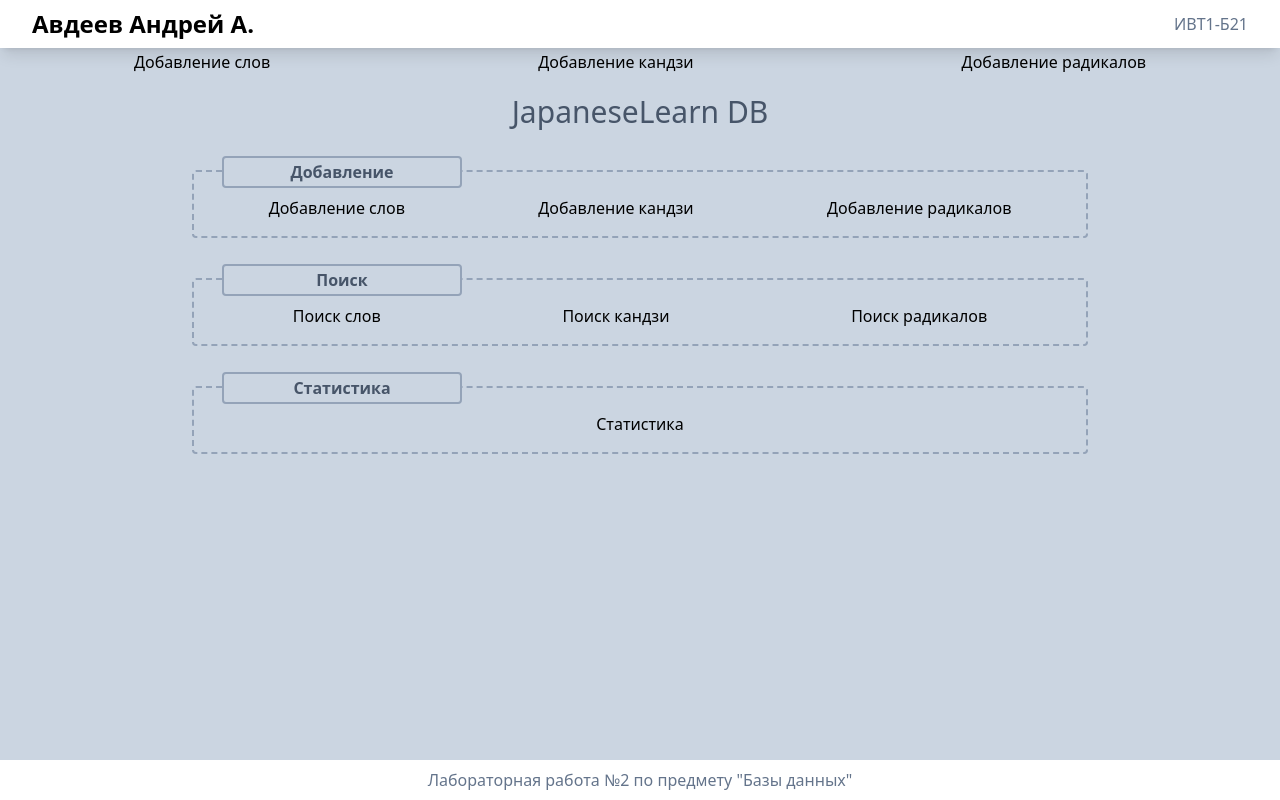
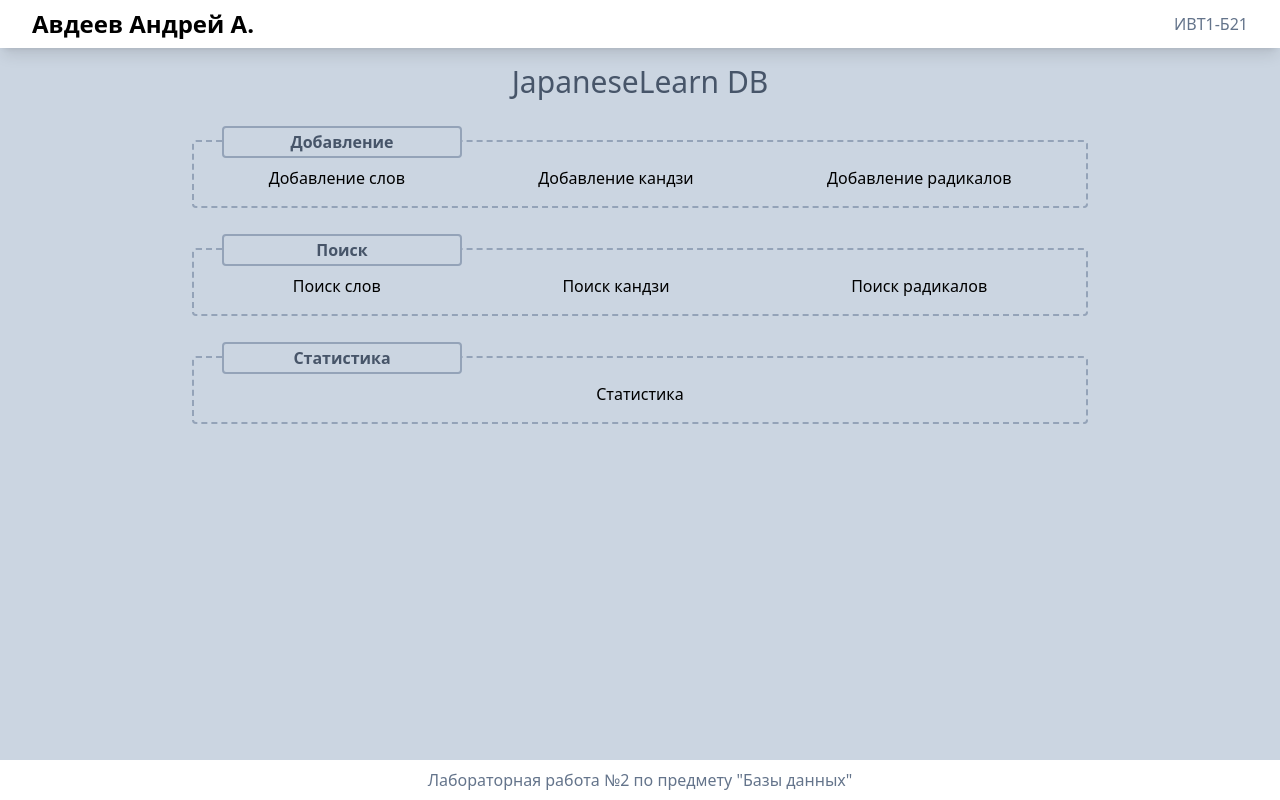
Before and after one commit to fekoneko/japanese-learn-db-manager, a Next.js app: page / in a window 1280 px wide. Built offline with nearby package versions, Linux system fonts and the light colour scheme.

Commit message:
enhanced navbar

```diff
--- /dev/null
+++ b/src/app/add/layout.tsx
@@ -0,0 +1,34 @@
+import Navigation, { NavigationLinkInfo } from '@/components/Navigation';
+
+const linksInfo: NavigationLinkInfo[] = [
+  {
+    title: 'Добавление слов',
+    href: '/add/words',
+  },
+  {
+    title: 'Добавление кандзи',
+    href: '/add/kanji',
+  },
+  {
+    title: 'Добавление радикалов',
+    href: '/add/radicals',
+  },
+  {
+    title: 'Другие опции',
+    href: '/',
+    inactive: true,
+  },
+];
+
+interface AddPageLayoutProps {
+  children: React.ReactNode;
+}
+const AddPageLayout = ({ children }: AddPageLayoutProps) => {
+  return (
+    <div className="w-100 h-100 overflow-y-scroll">
+      <Navigation linksInfo={linksInfo} />
+      {children}
+    </div>
+  );
+};
+export default AddPageLayout;
--- a/src/app/layout.tsx
+++ b/src/app/layout.tsx
@@ -4,7 +4,6 @@ import Footer from '@/components/Footer';
 import { Slide, ToastContainer } from 'react-toastify';
 import '@/styles/globals.css';
 import 'react-toastify/dist/ReactToastify.css';
-import Navigation from '@/components/Navigation';
 
 export const metadata: Metadata = {
   title: 'Авдеев Андрей, ИВТ1-Б21',
@@ -19,8 +18,7 @@ const RootLayout = ({ children }: RootLayoutProps) => {
     <html lang="ru">
       <body className="min-h[360px] flex h-dvh w-screen min-w-[500px] flex-col bg-slate-300">
         <Header />
-        <Navigation />
-        <main className="grow overflow-y-scroll">{children}</main>
+        <main className="grow">{children}</main>
         <Footer />
         <ToastContainer
           position="bottom-center"
--- /dev/null
+++ b/src/app/search/layout.tsx
@@ -0,0 +1,34 @@
+import Navigation, { NavigationLinkInfo } from '@/components/Navigation';
+
+const linksInfo: NavigationLinkInfo[] = [
+  {
+    title: 'Поиск слов',
+    href: '/search/words',
+  },
+  {
+    title: 'Поиск кандзи',
+    href: '/search/kanji',
+  },
+  {
+    title: 'Поиск радикалов',
+    href: '/search/radicals',
+  },
+  {
+    title: 'Другие опции',
+    href: '/',
+    inactive: true,
+  },
+];
+
+interface AddPageLayoutProps {
+  children: React.ReactNode;
+}
+const SearchPageLayout = ({ children }: AddPageLayoutProps) => {
+  return (
+    <div className="w-100 h-100 overflow-y-scroll">
+      <Navigation linksInfo={linksInfo} />
+      {children}
+    </div>
+  );
+};
+export default SearchPageLayout;
--- a/src/components/Navigation.tsx
+++ b/src/components/Navigation.tsx
@@ -3,26 +3,16 @@
 import Link from 'next/link';
 import { usePathname } from 'next/navigation';
 
-interface LinkInfo {
+export interface NavigationLinkInfo {
   title: string;
   href: string;
+  inactive?: boolean;
 }
-const linksInfo: LinkInfo[] = [
-  {
-    title: 'Добавление слов',
-    href: '/add/words',
-  },
-  {
-    title: 'Добавление кандзи',
-    href: '/add/kanji',
-  },
-  {
-    title: 'Добавление радикалов',
-    href: '/add/radicals',
-  },
-];
 
-const Navigation = () => {
+interface NavigationProps {
+  linksInfo: NavigationLinkInfo[];
+}
+const Navigation = ({ linksInfo }: NavigationProps) => {
   const pathname = usePathname();
 
   return (
@@ -31,7 +21,7 @@ const Navigation = () => {
         {linksInfo.map((linkInfo, index) => (
           <li
             key={index}
-            className={`z-50 flex grow justify-center rounded-b transition-colors [clip-path:polygon(-100%_0,-100%_200%,200%_200%,200%_0)] ${pathname.startsWith(linkInfo.href) ? 'bg-white shadow-lg' : 'hover:bg-slate-200'}`}
+            className={`z-50 flex grow justify-center rounded-b transition-colors [clip-path:polygon(-100%_0,-100%_200%,200%_200%,200%_0)] ${!linkInfo.inactive && pathname.startsWith(linkInfo.href) ? 'bg-white shadow-lg' : 'hover:bg-slate-200'}`}
           >
             <Link href={linkInfo.href} className="grow px-2 pb-1 pt-0.5 text-center">
               {linkInfo.title}
```
